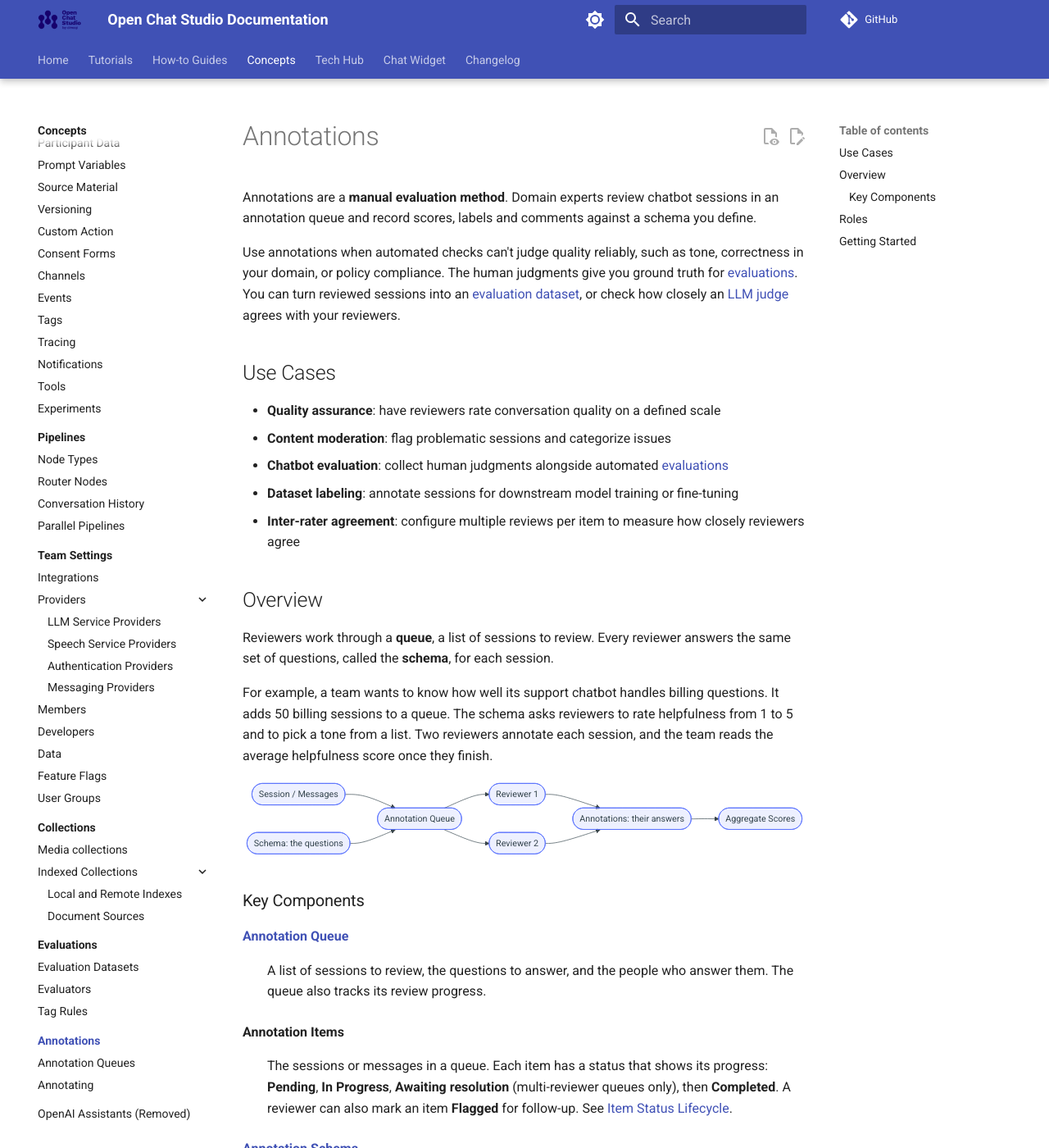
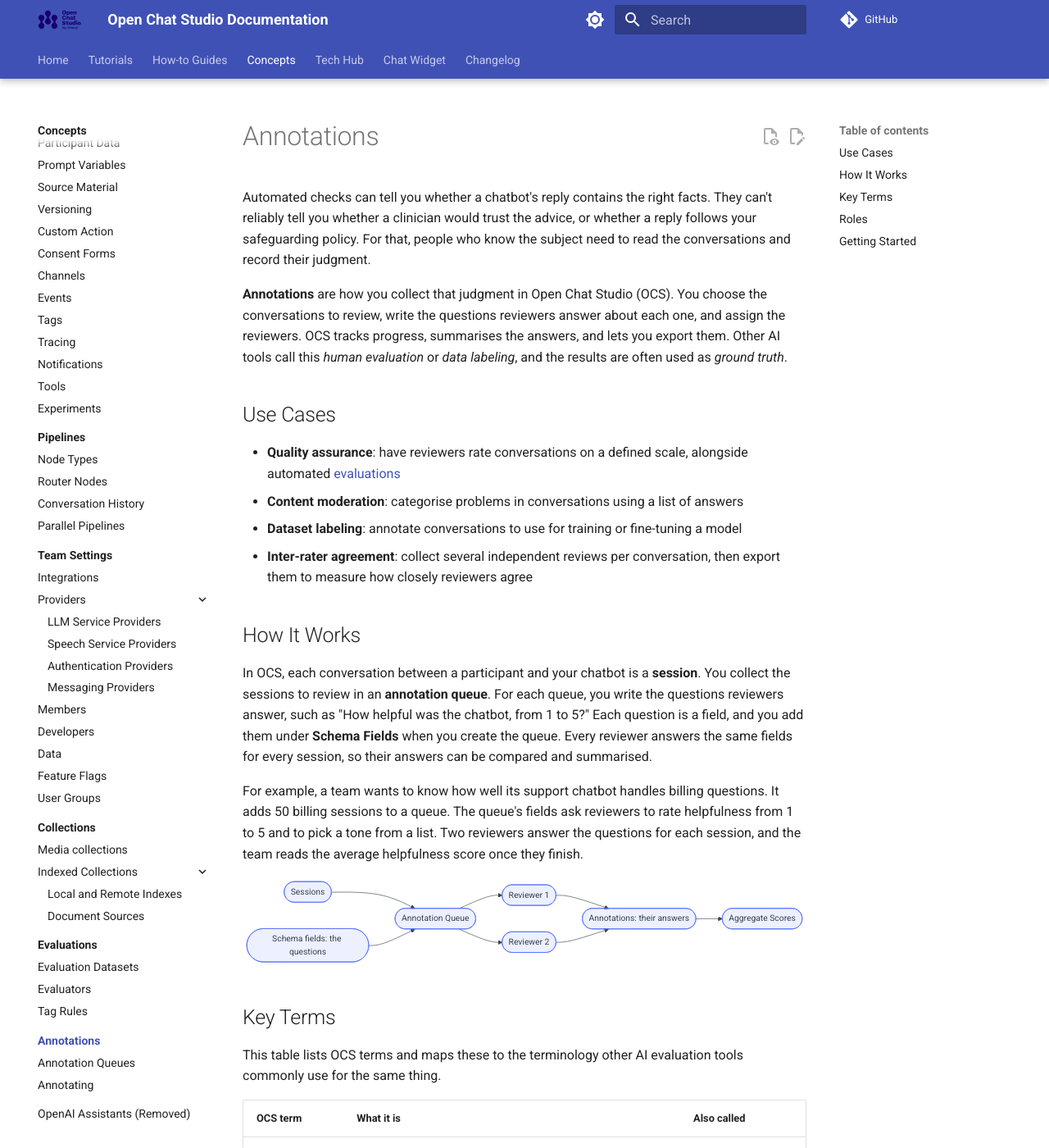
Before and after one commit to dimagi/open-chat-studio-docs, an MkDocs documentation site: the page built from docs/concepts/annotations/index.md, in a window 1280 px wide and 1400 px high. Shown: the whole window at 82% size. Built offline with MkDocs 1.6.1 and Material for MkDocs 9.7.7, drawn with Linux system fonts in a browser that asks for light colours; a script that is not in the unit is left out; comment, search, counter and statistics services are not loaded; some of the changed text lies outside the part shown.

Commit message:
Concept pg Clarity for new user. Consistent terminology (session, item, schema fields)

````diff
--- a/docs/concepts/annotations/index.md
+++ b/docs/concepts/annotations/index.md
@@ -1,34 +1,38 @@
 # Annotations
 
-Annotations are a **manual evaluation method**.
-Domain experts review chatbot sessions in an annotation queue and record scores, labels and comments against a schema you define.
+Automated checks can tell you whether a chatbot's reply contains the right facts.
+They can't reliably tell you whether a clinician would trust the advice, or whether a reply follows your safeguarding policy.
+For that, people who know the subject need to read the conversations and record their judgment.
 
-Use annotations when automated checks can't judge quality reliably, such as tone, correctness in your domain, or policy compliance.
-The human judgments give you ground truth for [evaluations](../evaluations/index.md).
-You can turn reviewed sessions into an [evaluation dataset](../evaluations/dataset.md), or check how closely an [LLM judge](../evaluations/evaluators.md#llm-evaluator) agrees with your reviewers.
+**Annotations** are how you collect that judgment in Open Chat Studio (OCS).
+You choose the conversations to review, write the questions reviewers answer about each one, and assign the reviewers.
+OCS tracks progress, summarises the answers, and lets you export them.
+Other AI tools call this *human evaluation* or *data labeling*, and the results are often used as *ground truth*.
 
 ## Use Cases
 
-- **Quality assurance**: have reviewers rate conversation quality on a defined scale
-- **Content moderation**: flag problematic sessions and categorize issues
-- **Chatbot evaluation**: collect human judgments alongside automated [evaluations](../evaluations/index.md)
-- **Dataset labeling**: annotate sessions for downstream model training or fine-tuning
-- **Inter-rater agreement**: configure multiple reviews per item to measure how closely reviewers agree
+- **Quality assurance**: have reviewers rate conversations on a defined scale, alongside automated [evaluations](../evaluations/index.md)
+- **Content moderation**: categorise problems in conversations using a list of answers
+- **Dataset labeling**: annotate conversations to use for training or fine-tuning a model
+- **Inter-rater agreement**: collect several independent reviews per conversation, then export them to measure how closely reviewers agree
 
-## Overview
+## How It Works
 
-Reviewers work through a **queue**, a list of sessions to review.
-Every reviewer answers the same set of questions, called the **schema**, for each session.
+In OCS, each conversation between a participant and your chatbot is a **session**.
+You collect the sessions to review in an **annotation queue**.
+For each queue, you write the questions reviewers answer, such as "How helpful was the chatbot, from 1 to 5?"
+Each question is a field, and you add them under **Schema Fields** when you create the queue.
+Every reviewer answers the same fields for every session, so their answers can be compared and summarised.
 
 For example, a team wants to know how well its support chatbot handles billing questions.
 It adds 50 billing sessions to a queue.
-The schema asks reviewers to rate helpfulness from 1 to 5 and to pick a tone from a list.
-Two reviewers annotate each session, and the team reads the average helpfulness score once they finish.
+The queue's fields ask reviewers to rate helpfulness from 1 to 5 and to pick a tone from a list.
+Two reviewers answer the questions for each session, and the team reads the average helpfulness score once they finish.
 
 ```mermaid
 flowchart LR
-    sessions([Session / Messages]) --> queue([Annotation Queue])
-    schema([Schema: the questions]) --> queue
+    sessions([Sessions]) --> queue([Annotation Queue])
+    schema([Schema fields: the questions]) --> queue
     queue --> reviewer1([Reviewer 1])
     queue --> reviewer2([Reviewer 2])
     reviewer1 --> annotation([Annotations: their answers])
@@ -36,43 +40,36 @@
     annotation --> aggregates([Aggregate Scores])
 ```
 
-### Key Components
+## Key Terms
 
-**[Annotation Queue](queues.md)**
-: A list of sessions to review, the questions to answer, and the people who answer them.
-  The queue also tracks its review progress.
+This table lists OCS terms and maps these to the terminology other AI evaluation tools commonly use for the same thing.
 
-**Annotation Items**
-: The sessions or messages in a queue.
-  Each item has a status that shows its progress: **Pending**, **In Progress**, **Awaiting resolution** (multi-reviewer queues only), then **Completed**.
-  A reviewer can also mark an item **Flagged** for follow-up.
-  See [Item Status Lifecycle](annotating.md#item-status-lifecycle).
-
-**[Annotation Schema](queues.md#annotation-schema)**
-: The questions every reviewer answers for every item, defined once per queue.
-  Because all reviewers answer the same questions, their answers can be compared, summarised in aggregate scores and exported.
-  The schema's structure is fixed once reviews begin, so earlier answers stay valid.
-
-**Annotation**
-: One reviewer's answers for one item.
-  A reviewer annotates each item once and can edit their annotation afterwards.
+| OCS term | What it is | Also called |
+|----------|------------|-------------|
+| **Session** | One conversation between a participant and your chatbot. Once you add a session to a queue, the queue's **Items** table and its statuses call it an **item**. Each item has a status that shows its progress, described in [Item Status Lifecycle](annotating.md#item-status-lifecycle). | Conversation, sample, record |
+| **[Annotation queue](queues.md)** | A list of sessions to review, the questions to answer, and the people who answer them. The queue also tracks its review progress. | Annotation queue, labeling project |
+| **[Schema fields](queues.md#schema-fields)** | The questions reviewers answer, such as a rating from 1 to 5, a choice from a list, or a free-text comment. Once reviewing starts, OCS locks the schema: you can't add, remove or change the questions, so earlier answers stay valid. | Rubric, labeling schema, score configuration |
+| **Annotation** | One reviewer's answers for one session. A reviewer annotates each session once and can edit their annotation afterwards. | Human label, human feedback, human score |
+| **Num reviews required** | How many reviewers annotate each session independently. | Annotator overlap, annotators per item |
+| **[Authoritative annotation](annotating.md#resolving-multi-reviewer-conflicts)** | The annotation chosen as the answer for a session when several reviewers disagree. | Gold label, adjudicated label, consensus label |
+| **[Aggregate scores](queues.md#aggregate-scores)** | A summary of the answers to each field across the whole queue, such as the mean or the most common answer. | Summary statistics |
 
 ## Roles
 
+The people who annotate a queue are its reviewers.
+The queue page calls them **assignees** (**Manage Assignees**).
+Give the **Annotation Reviewer** role to external annotators or team members who should see only the queues assigned to them.
+
 | Role | Capabilities |
 |------|-------------|
-| Team Admin / Member (with queue permissions) | Create, edit and delete queues, add and remove items, export results, manage assignees, view aggregates |
-| **Annotation Reviewer** | View and annotate queues they are assigned to only, including viewing the chat sessions attached to each queue item. Can flag and unflag items, mark annotations authoritative and view aggregates. Cannot manage queues, export, or access other app areas. |
-
-!!! note "Annotation Reviewer role"
-    The **Annotation Reviewer** role is designed for external annotators or team members who should only have access to their assigned annotation work.
-    They won't see other parts of the application.
+| Team Admin / Member (with queue permissions) | Create, edit and delete queues, add and remove sessions, export results, manage assignees, view aggregates |
+| **Annotation Reviewer** | View and annotate queues they are assigned to only, including viewing each session in the queue. Can flag and unflag sessions, mark annotations authoritative and view aggregates. Cannot manage queues, export, or access other app areas. |
 
 ## Getting Started
 
-1. [Create an annotation queue](../../how-to/annotations/create-a-queue.md) with a schema and assignees
+1. [Create an annotation queue](../../how-to/annotations/create-a-queue.md) with schema fields and reviewers
 2. [Add sessions](../../how-to/annotations/create-a-queue.md#add-items-to-the-queue) to the queue
-3. Assignees [work through items](../../how-to/annotations/annotate-items.md) and submit annotations
-4. If the queue needs several reviews per item, reviewers [resolve conflicts](annotating.md#resolving-multi-reviewer-conflicts) by marking one annotation authoritative
+3. Reviewers [work through the sessions](../../how-to/annotations/annotate-items.md) and submit annotations
+4. If the queue needs several reviews per session, reviewers [resolve conflicts](annotating.md#resolving-multi-reviewer-conflicts) by marking one annotation authoritative
 5. [Review progress](queues.md#monitoring-progress), [read the aggregate scores](queues.md#aggregate-scores) and [export results](../../how-to/annotations/export-annotations.md)
-6. [Manage the queue](../../how-to/annotations/manage-a-queue.md) as work goes on: unflag items, remove items, or delete the queue when you're done
+6. [Manage the queue](../../how-to/annotations/manage-a-queue.md) as work goes on: unflag sessions, remove sessions, or delete the queue when you're done
````
